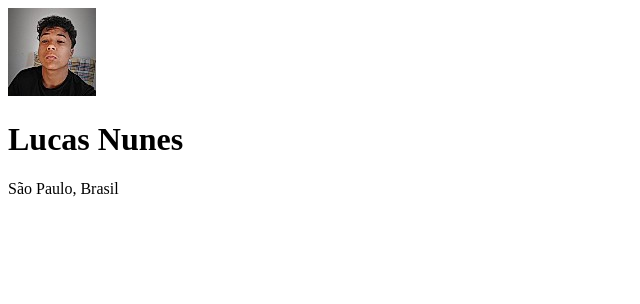
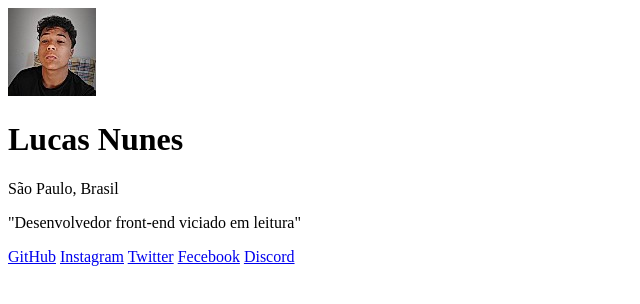
Before and after one commit to Lucasantos11BTI/meus-links, a plain HTML site: page index.html in a window 1280 px wide. Shown: the whole page, without its empty margins (0-640 px from the left). Drawn offline with Linux system fonts and the light colour scheme.

Commit message:
termino do desenvolvimento do Html

```diff
--- a/index.html
+++ b/index.html
@@ -11,6 +11,14 @@
         <img src="./foto para o trabalho.jpg" alt="imagem do criador da pagina de links, Lucas Nunes ">
         <h1>Lucas Nunes</h1>
         <p>São Paulo, Brasil</p>
+
+        <p>"Desenvolvedor front-end viciado em leitura"</p>
+
+        <a href="https://github.com/Lucasantos11BTI/meus-links">GitHub</a>
+        <a href="https://www.instagram.com/lucas.___.nunes/">Instagram</a>
+        <a href="https://twitter.com/lucasnbds">Twitter</a>
+        <a href="https://www.facebook.com/profile.php?id=100091268212472">Fecebook</a>
+        <a href="https://discord.com/channels/@me">Discord</a>
     </div>
 </body>
 </html>
```
